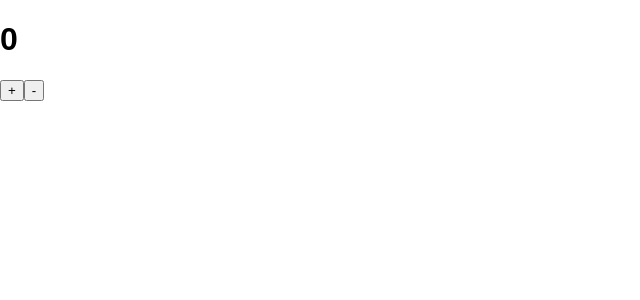
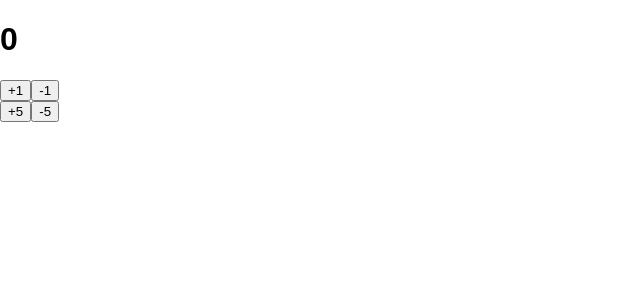
Before and after one commit to peltone1/Counter, a React (Create React App) app: page / in a window 1280 px wide. Shown: the top 300 px of the page, without its empty margins (0-640 px from the left). Built offline with nearby package versions, Linux system fonts and the light colour scheme; the HTML template or start-up script is replaced by a standard one.

Commit message:
addition and subtraction

```diff
--- a/src/Counter.js
+++ b/src/Counter.js
@@ -1,24 +1,51 @@
 import React from 'react'
  class Counter extends React.Component {
     state = {
-            number: 0
+            number: 0,
+            numberTwo: this.number
         }
         incHandler = () => {
             this.setState({
                 number: this.state.number + 1
             })
         }
+        decHandler = () => {
+            this.setState({
+                number: this.state.number - 1
+            })
+        }
+        incFiveHandler = () => {
+            this.setState({
+                number: this.state.number + 5
+            })
+        }
+        decFiveHandler = () => {
+            this.setState({
+                number: this.state.number - 5
+            })
+        }
 
     render() {
         return (
             <div>
-                <h1>{this.state.number}</h1>
-                <button
-                konClick={this.incHandler}
-                >
-                +
-                </button>
-                <button>-</button>
+                <div>
+                    <h1>{this.state.number}</h1>
+                    <button onClick={this.incHandler}>
+                    +1
+                    </button>
+                    <button onClick={this.decHandler}>
+                    -1
+                    </button>
+                </div>
+                <div>
+                    <button onClick={this.incFiveHandler}>
+                    +5
+                    </button>
+                    <button onClick={this.decFiveHandler}>
+                    -5
+                    </button>
+                </div>
+
             </div>
         )
     }
```
